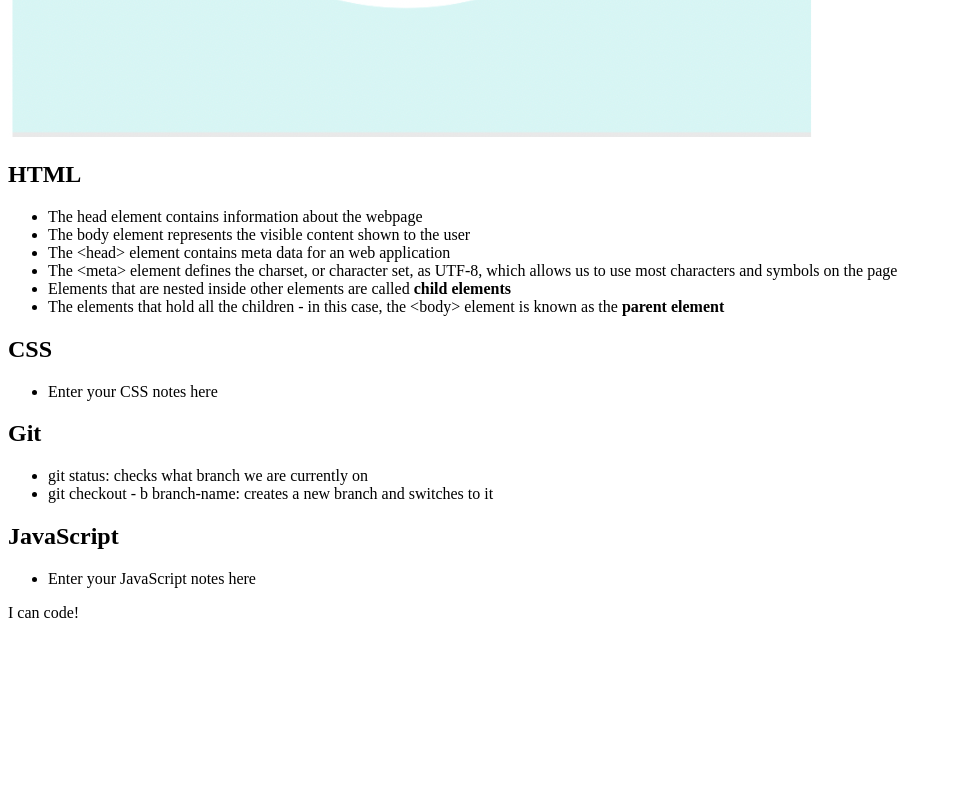
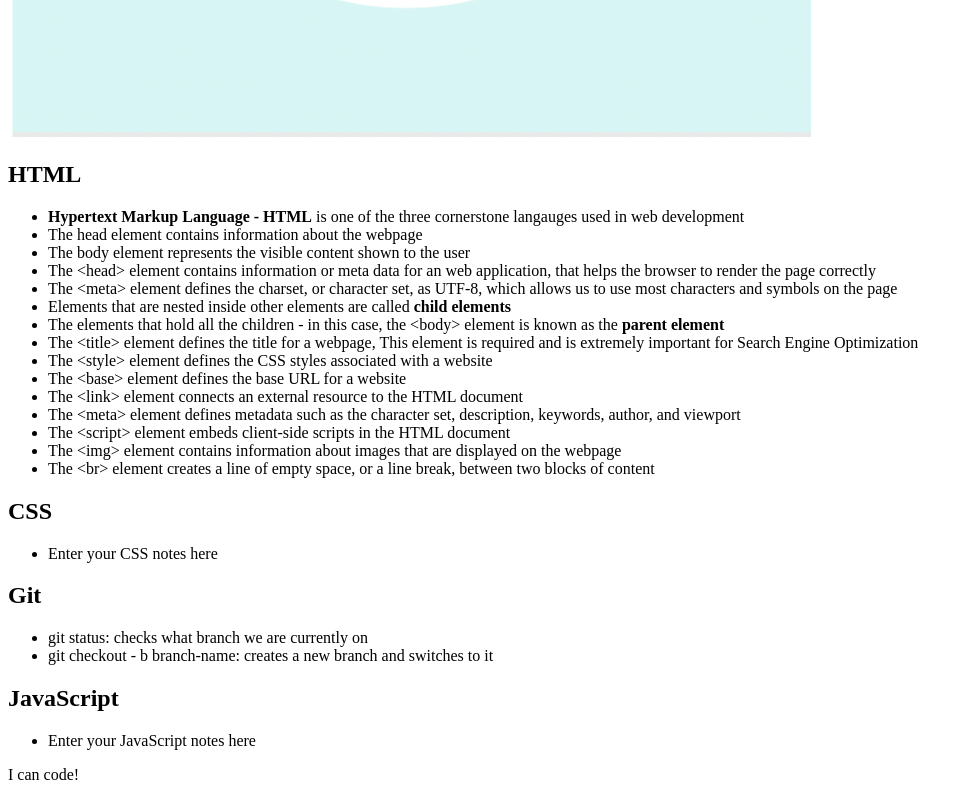
Before and after one commit to rtolefree1/prework-study-guide, a plain HTML site: page index.html in a window 1280 px wide. Shown: the part 719-1519 px from the top of the page, without its empty margins (0-972 px from the left). Before the commit the page ends 1357 px from the top, so only its background shows below. Drawn offline with Linux system fonts and the light colour scheme.

Commit message:
adding html notes to index file

```diff
--- a/index.html
+++ b/index.html
@@ -17,12 +17,21 @@
 
         <h2>HTML</h2>
         <ul>
+          <li><b>Hypertext Markup Language - HTML</b> is one of the three cornerstone langauges used in web development</li>
           <li>The head element contains information about the webpage</li>
           <li>The body element represents the visible content shown to the user</li>
-          <li>The &lt;head&gt; element contains meta data for an web application</li>
+          <li>The &lt;head&gt; element contains information or meta data for an web application, that helps the browser to render the page correctly</li>
           <li>The &lt;meta&gt; element defines the charset, or character set, as UTF-8, which allows us to use most characters and symbols on the page</li>
           <li>Elements that are nested inside other elements are called <b>child elements</b></li>
           <li>The elements that hold all the children - in this case, the &lt;body&gt; element  is known as the <b>parent element</b></li>
+          <li>The &lt;title&gt; element defines the title for a webpage, This element is required and is extremely important for Search Engine Optimization</li>
+          <li>The &lt;style&gt; element defines the CSS styles associated with a website</li>
+          <li>The &lt;base&gt; element defines the base URL for a website</li>
+          <li>The &lt;link&gt; element connects an external resource to the HTML document</li>
+          <li>The &lt;meta&gt; element defines metadata such as the character set, description, keywords, author, and viewport</li>
+          <li>The &lt;script&gt; element embeds client-side scripts in the HTML document</li>
+          <li>The &lt;img&gt; element contains information about images that are displayed on the webpage</li>
+          <li>The &lt;br&gt; element creates a line of empty space, or a line break, between two blocks of content</li>
         </ul>
 
       </section>
```
